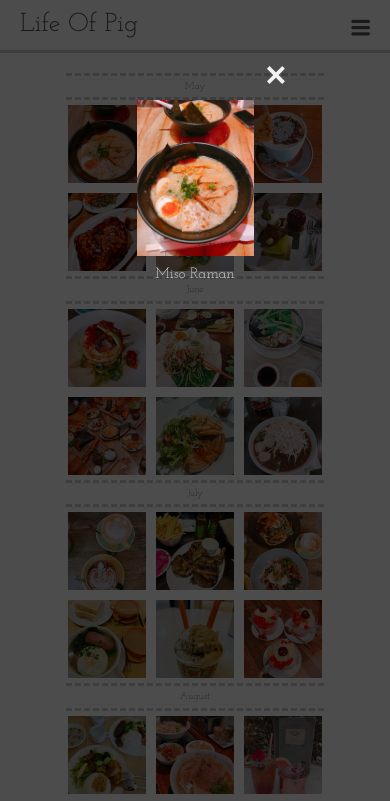
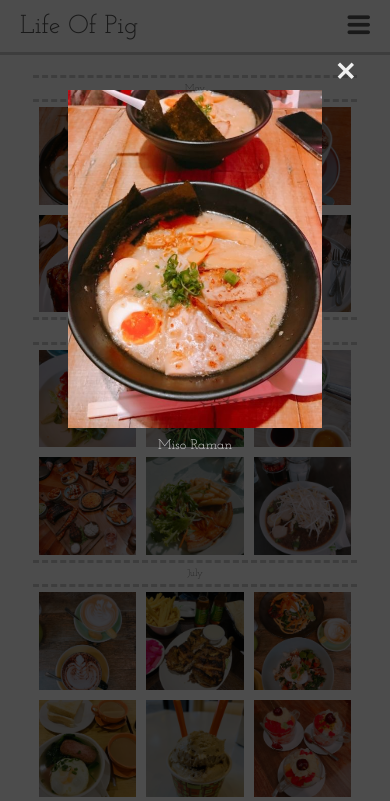
Before and after one commit to jimmyo1123/FoodWall, a plain HTML site: page index.html in a window 390 px wide. Both pictures are taken after a click on the picture 107 px from the left and 144 px from the top of the page. Shown: the top 801 px of the page. Drawn offline with nearby package versions, Linux system fonts and the light colour scheme; files whose address does not match are found by name.

Commit message:
update responsive again

```diff
--- a/resources/css/queries.css
+++ b/resources/css/queries.css
@@ -20,6 +20,14 @@
     .month {
         font-size: 80%;
     }
+
+    .container-content {
+        width: 44%;
+    }
+
+    .close {
+        right: 22%;
+    }
 }
 
 
@@ -34,10 +42,12 @@
         margin: 15px 0 5px 55px;
     }
 
-    nav .row {
+    nav .row {}
+
+    .menu {
+        display: none
     }
 
-    .menu {display: none}
     .menu {
         float: left;
         text-align: left;
@@ -57,9 +67,8 @@
 
     .mobile-menu {
         display: inline-block;
-    }
-
-    .sticky {
+        margin-top: 12px;
+        margin-right: 30px;
     }
 
     .sticky .menu {
@@ -69,16 +78,12 @@
         padding-bottom: 5px;
     }
 
-    .sticky .menu li a:link,
-    .sticky .menu li a:visited {
-    }
-
     .sticky .siteName {
         font-size: 100%;
     }
 
     .sticky .mobile-menu {
-        margin-top: 10px;
+        margin-top: 6px;
     }
 
 
@@ -87,8 +92,14 @@
     }
 
     .month {
-        width: 63%;
+        width: 78%;
         font-size: 60%;
+    }
+
+    /*li*/
+    .photos {
+        padding-top: 25%;
+        width: 25%;
     }
 
     .footer-nav {
@@ -96,6 +107,33 @@
         padding-top: 5px;
         padding-left: 30px;
     }
+
+    /*-----------------*/
+    /*POP UP CONTAINER*/
+    /*-----------------*/
+
+    .pop-up-container {
+        padding-top: 100px;
+    }
+
+    /*image*/
+    .container-content {
+        width: 55%;
+    }
+
+    /*caption*/
+    #caption {
+        max-width: 400px;
+        font-size: 85%;
+    }
+
+    /*close button*/
+    .close {
+        top: 5%;
+        right: 15%;
+        font-size: 55px;
+    }
+
 }
 
 
@@ -103,19 +141,25 @@
 @media only screen and (max-width: 480px) {
     .siteName {
         font-size: 130%;
-        margin: 10px 0 10px 20px;
+        margin: 12px 0 10px 20px;
+    }
+
+    .sticky .siteName {
+        font-size: 100%;
+        margin: 10px 0 5px 30px;
+    }
+
+    .mobile-menu {
+        display: inline-block;
+        margin-top: 10px;
+        margin-right: 20px;
+    }
+
+    .sticky .mobile-menu {
+        margin-top: 6px;
     }
 
     .menu {
-        font-size: 50%;
-    }
-
-    .gallery {
-        padding-top: 20px;
-    }
-
-    .month {
-        width: 66%;
         font-size: 50%;
     }
 
@@ -124,7 +168,7 @@
     }
 
     .footer-nav {
-        font-size: 60%;
+        font-size: 45%;
         padding-top: 0px;
         padding-left: 20px;
     }
@@ -138,4 +182,50 @@
         padding: 10px 0;
         width: 49.2%;
     }
+
+    /*-----------------*/
+    /*POP UP CONTAINER*/
+    /*-----------------*/
+
+    .pop-up-container {
+        padding-top: 90px;
+    }
+
+    /*image*/
+    .container-content {
+        width: 65%;
+    }
+
+    /*caption*/
+    #caption {
+        max-width: 300px;
+        font-size: 70%;
+    }
+
+    /*close button*/
+    .close {
+        top: 4%;
+        right: 8%;
+        font-size: 55px;
+    }
+
+    /*-----------------*/
+    /* GALLERY */
+    /*-----------------*/
+
+    .gallery {
+        padding-top: 20px;
+    }
+
+    .month {
+        width: 83%;
+        font-size: 50%;
+    }
+
+    /*li*/
+    .photos {
+        padding-top: 25%;
+        width: 25%;
+    }
+
 }
--- a/resources/css/style.css
+++ b/resources/css/style.css
@@ -74,8 +74,8 @@ body {
     float: right;
     cursor: pointer;
     margin-right: 20px;
-    margin-top: 15px;
-    font-size: 25px;
+    margin-top: 10px;
+    font-size: 30px;
 }
 
 hr {
@@ -95,12 +95,13 @@ hr {
     left: 0;
     width: 100%;
     background-color: rgba(255, 255, 255, 0.85);
-    z-index: 9999; /*vertical stacking*/
+    z-index: 1; /*vertical stacking*/
 }
 
 .sticky .menu {
 
     margin-top: 18px;
+    margin-right: 40px;
     float: right;
 }
 
@@ -126,7 +127,7 @@ hr {
 }
 
 .month {
-    width: 62%;
+    width: 77%;
     border-top: 3px dashed #ccc;
     border-bottom: 3px dashed #ccc;
     text-align: center;
@@ -146,8 +147,8 @@ hr {
 /*li*/
 .photos {
     position: relative;
-    padding-top: 20%;
-    width: 20%;
+    padding-top: 25%;
+    width: 25%;
     margin: 5px;
     background-color: #000;
 }
@@ -177,9 +178,8 @@ hr {
 .pop-up-container {
     display: none;
     position: fixed;
-    z-index: 1; /*sit on top*/
-    padding-top: 100px;
-    left: 0;
+    z-index: 2; /*sit on top*/
+    padding-top: 80px;
     top: 0;
     width: 100%;
     height: 100%;
@@ -192,7 +192,7 @@ hr {
 .container-content {
     margin: auto;
     display: block;
-    width: 30%;
+    width: 40%;
     max-width: 500px;
 }
 
@@ -206,7 +206,6 @@ hr {
     color: #ccc;
     padding: 10px 0;
     height: 150px;
-    font-size: 15px;
     font-weight: 400;
 }
 
@@ -228,8 +227,8 @@ hr {
 /*close button*/
 .close {
     position: absolute;
-    top: 35px;
-    right: 100px;
+    top: 2%;
+    right: 25%;
     color: #f1f1f1;
     font-size: 60px;
     font-weight: bold;
@@ -257,13 +256,13 @@ footer {
     font-weight: 400;
     color: #ccc;
     float: left;
-    padding-left: 20px;
+    padding-left: 30px;
 }
 
 .social-links {
     list-style: none;
     float: right;
-    padding-right: 20px;
+    padding-right: 30px;
 }
 
 .social-links a:link,
```
